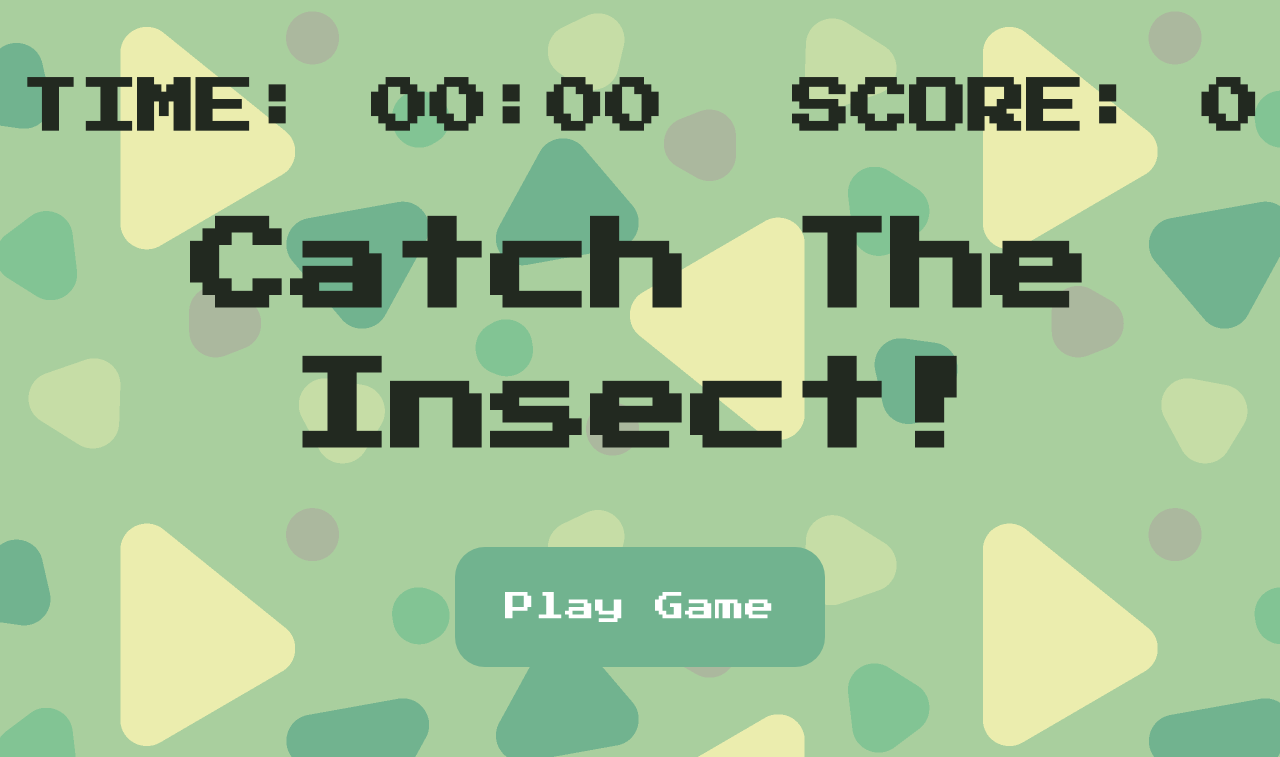
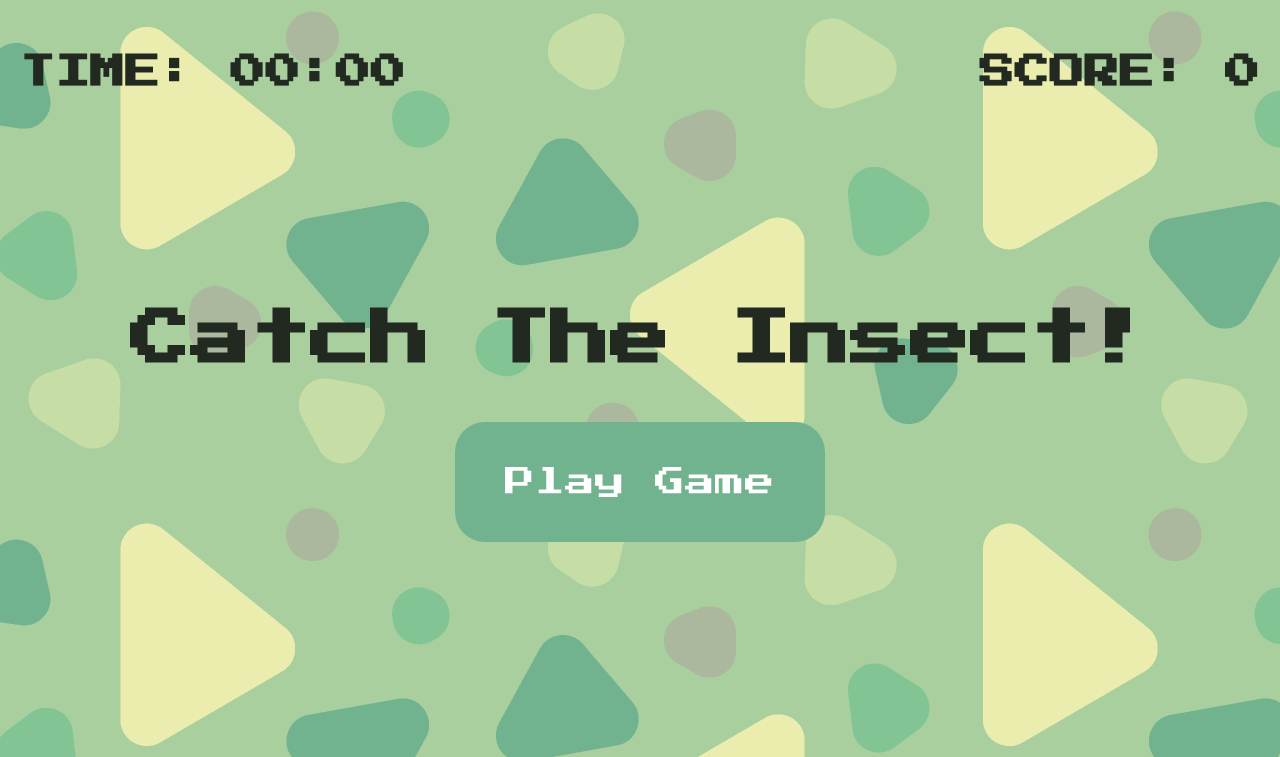
Before and after one commit to CalicoCrisper/Mod6_InsectGame, a plain HTML site: page index.html in a window 1280 px wide. Shown: the top 757 px of the page. Drawn offline with Linux system fonts and the light colour scheme.

Commit message:
font size reduced

```diff
--- a/styles.css
+++ b/styles.css
@@ -7,7 +7,7 @@
 
 body {
   background-image: url(img/background.png);
-font-family: 'Press Start 2P', sans-serif;  font-size: 50px;
+font-family: 'Press Start 2P', sans-serif;  font-size: 30px;
   height: 100vh;
   overflow: hidden;
   margin: 0;
```
